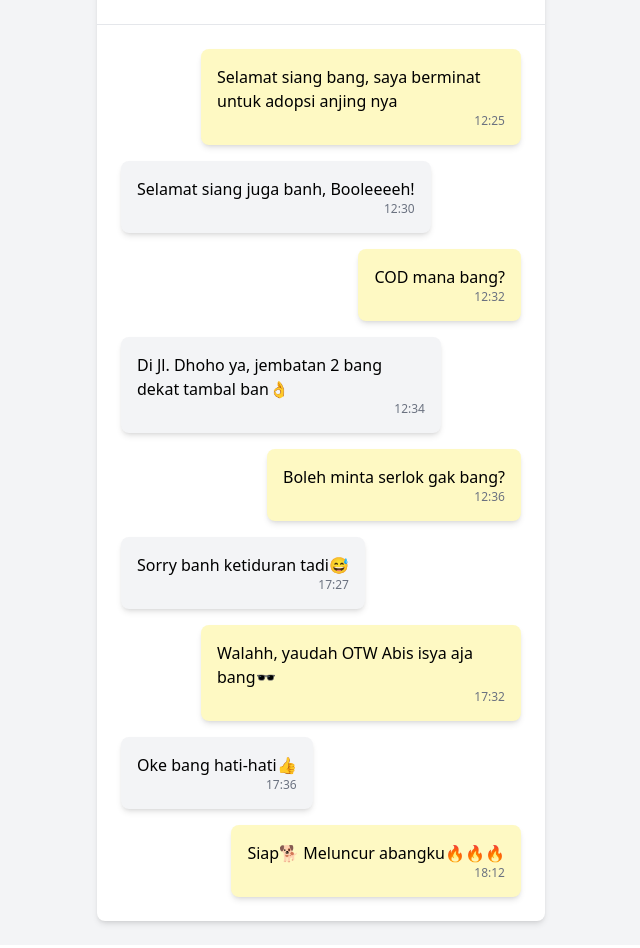
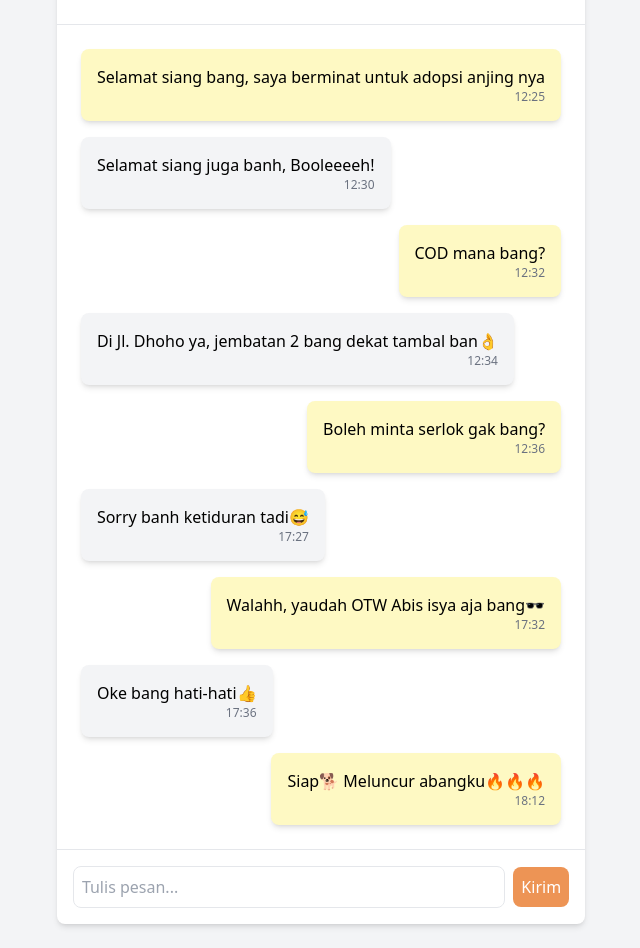
Before and after one commit to yusuf020820/PetPalsCare2, a React (Vite) app: page /Chat-pemilik in a window 1280 px wide. Shown: the part 180-1128 px from the top of the page, without its empty margins (319-959 px from the left). Built offline with nearby package versions, Linux system fonts and the light colour scheme; what tailgrids would draw is missing.

Commit message:
DokterHewan

```diff
--- a/src/pages/ChatPemilikPage.jsx
+++ b/src/pages/ChatPemilikPage.jsx
@@ -1,4 +1,4 @@
-import React from 'react';
+import React, { useState } from 'react';
 import { FaMapMarkerAlt, FaClock, FaHandshake } from 'react-icons/fa';
 
 const chatData = [
@@ -17,7 +17,7 @@ const ChatMessage = ({ sender, message, time }) => {
   const isUser = sender === 'user';
   return (
     <div className={`flex ${isUser ? 'justify-end' : 'justify-start'} mb-4`}>
-      <div className={`max-w-xs p-4 rounded-lg shadow-md ${isUser ? 'bg-yellow-100' : 'bg-gray-100'}`}>
+      <div className={`max-w-2xl p-4 rounded-lg shadow-md ${isUser ? 'bg-yellow-100' : 'bg-gray-100'}`}>
         <p>{message}</p>
         <p className="text-xs text-gray-500 text-right">{time}</p>
       </div>
@@ -26,9 +26,25 @@ const ChatMessage = ({ sender, message, time }) => {
 };
 
 const ChatPemilikPage = () => {
+  const [messages, setMessages] = useState(chatData);
+  const [newMessage, setNewMessage] = useState('');
+
+  const handleSendMessage = () => {
+    if (newMessage.trim() !== '') {
+      const newChat = {
+        id: messages.length + 1,
+        sender: 'user',
+        message: newMessage,
+        time: new Date().toLocaleTimeString([], { hour: '2-digit', minute: '2-digit' })
+      };
+      setMessages([...messages, newChat]);
+      setNewMessage('');
+    }
+  };
+
   return (
-    <div className="bg-gray-100 min-h-screen p-6">
-      <div className="max-w-md mx-auto bg-white rounded-lg shadow-md overflow-hidden">
+    <div className="bg-gray-100 min-h-screen p-6 flex flex-col">
+      <div className="max-w-4xl mx-auto bg-white rounded-lg shadow-md overflow-hidden flex-1 flex flex-col">
         <div className="p-6 border-b">
           <h2 className="text-lg font-bold mb-2">Welcome to PetPals Care!</h2>
           <div className="flex items-center mb-2">
@@ -47,10 +63,25 @@ const ChatPemilikPage = () => {
             </div>
           </div>
         </div>
-        <div className="p-6 space-y-4">
-          {chatData.map((chat) => (
+        <div className="p-6 space-y-4 flex-1 overflow-y-auto">
+          {messages.map((chat) => (
             <ChatMessage key={chat.id} sender={chat.sender} message={chat.message} time={chat.time} />
           ))}
+        </div>
+        <div className="p-4 border-t flex items-center">
+          <input
+            type="text"
+            className="flex-1 p-2 border rounded-lg"
+            placeholder="Tulis pesan..."
+            value={newMessage}
+            onChange={(e) => setNewMessage(e.target.value)}
+          />
+          <button
+            className="ml-2 p-2 bg-[#ED9455] text-white rounded-lg"
+            onClick={handleSendMessage}
+          >
+            Kirim
+          </button>
         </div>
       </div>
     </div>
--- a/src/pages/DokterHewanPage.jsx
+++ b/src/pages/DokterHewanPage.jsx
@@ -1,9 +1,66 @@
+import React from 'react';
+import DokterCewe from '../assets/images/DokterCewe.png';
+import DokterCowo from '../assets/images/DokterCowo.png';
+import Navbar from '../Components/Navbar';
+import Footer from '../Components/Footer';
+
+// Komponen Kartu (Card) yang menerima properti teks
+const Card = ({ image, doctorName, specialty, experience }) => (
+  <div className='w-1/4 rounded overflow-hidden shadow-2xl flex flex-col'>
+    <img className="h-auto w-full" src={image} alt="Dokter" />
+    <div className="px-6 py-4 flex-grow flex flex-col justify-between text-center"> {/* Tambahkan text-center di sini */}
+      <div className="font-bold text-xl mb-2">
+        <h1 className="text-lg" style={{ whiteSpace: 'nowrap' }}>{doctorName}</h1> {/* Tambahkan whiteSpace: nowrap di sini */}
+      </div>
+      <p className="text-[#667479] text-xs mb-2" style={{ textAlign: 'justify' }}>Spesialis: {specialty}</p>
+      <p className="text-[#667479] text-xs mb-4" style={{ textAlign: 'justify' }}>Pengalaman: {experience}</p>
+      <div className="flex justify-center mt-2"> {/* Menggeser tombol ke atas */}
+        <button className="bg-yellow-500 hover:bg-yellow-600 text-white font-bold py-2 px-8 rounded-full">Lihat Detail</button> {/* Melebarkan tombol dan mengubah warna */}
+      </div>
+    </div>
+  </div>
+);
+
+
+
+
 const DokterHewanPage = () => {
+  const cardsData = [
+    { image: DokterCowo, doctorName: "Drh. Muhammad Ali", specialty: "Hewan Domestik dan Eksotik", experience: "7 Tahun" },
+    { image: DokterCewe, doctorName: "Drh. Zahra Salsabila", specialty: "Kucing dan Anjing", experience: "7 Tahun" },
+    { image: DokterCowo, doctorName: "Drh. Septian Priatama", specialty: "Hewan Ternak dan Unggas", experience: "7 Tahun" },
+    { image: DokterCewe, doctorName: "Drh. Ami Kosriami", specialty: "Anjing dan Kucing, Ternak", experience: "7 Tahun" },
+    { image: DokterCowo, doctorName: "Drh. Arjuna Wijaya", specialty: "Hewan Domestik dan Eksotik", experience: "10 Tahun" },
+    { image: DokterCewe, doctorName: "Drh. Silvia Candra", specialty: "Kucing dan Anjing", experience: "5 Tahun" },
+    { image: DokterCowo, doctorName: "Drh. Dimas Pratama", specialty: "Hewan Ternak dan Unggas", experience: "10 Tahun" },
+    { image: DokterCewe, doctorName: "Drh. Diyah Pitaloka", specialty: "Anjing dan Kucing, Ternak", experience: "7 Tahun" },
+    { image: DokterCowo, doctorName: "H.M.A.Cholik", specialty: "Hewan Domestik dan Eksotik", experience: "7 Tahun" },
+    { image: DokterCewe, doctorName: "Drh. Anindita Ika A", specialty: "Kucing dan Anjing", experience: "5 Tahun" },
+    { image: DokterCowo, doctorName: "Drh. Cokro Susmito", specialty: "Hewan Ternak dan Unggas", experience: "7 Tahun" },
+    { image: DokterCewe, doctorName: "Drh. Yana Rosa", specialty: "Anjing dan Kucing, Ternak", experience: "7 Tahun" }
+  ];
+
   return (
-    <div>
+    <>
+      <Navbar />
+      <div className='w-full h-auto pt-8 px-20 container'>
+        <div className='bg-green h-96 w-full'>
+          <img src="" alt="" />
+        </div>
 
-    </div>
-  )
-}
+        <div>
+          {[...Array(3)].map((_, sectionIndex) => (
+            <div key={sectionIndex} className='py-8 flex gap-4'>
+              {cardsData.slice(sectionIndex * 4, sectionIndex * 4 + 4).map((card, index) => (
+                <Card key={index} {...card} />
+              ))}
+            </div>
+          ))}
+        </div>
+      </div>
+      <Footer />
+    </>
+  );
+};
 
-export default DokterHewanPage
+export default DokterHewanPage;
```
Also changed, not shown: src/assets/images/DokterHewan.png (added).
